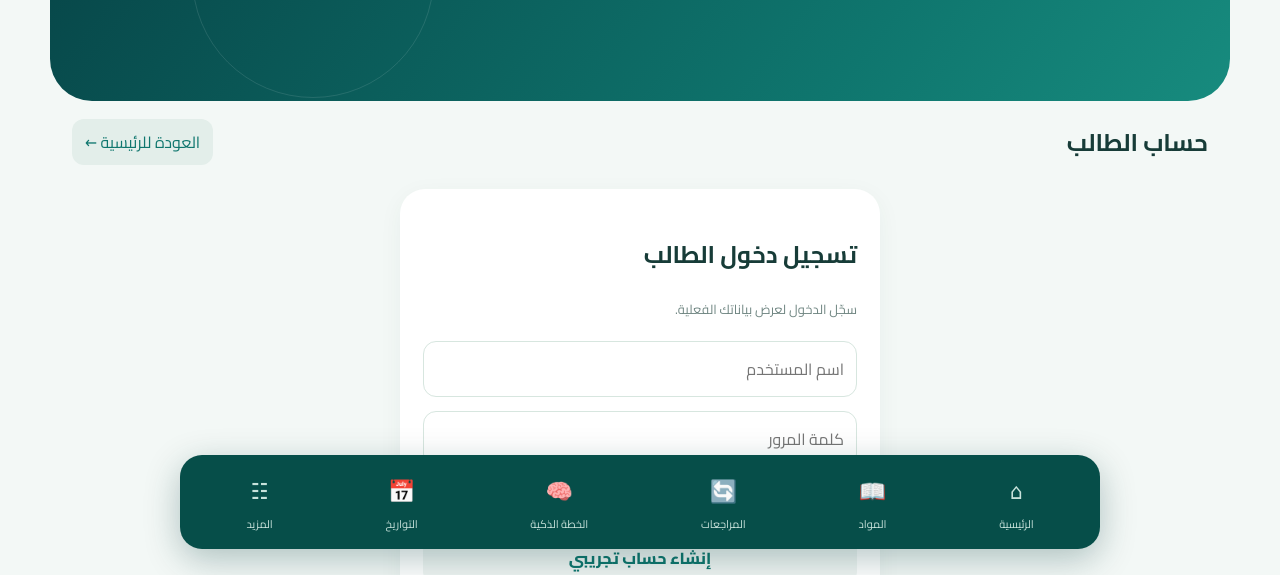
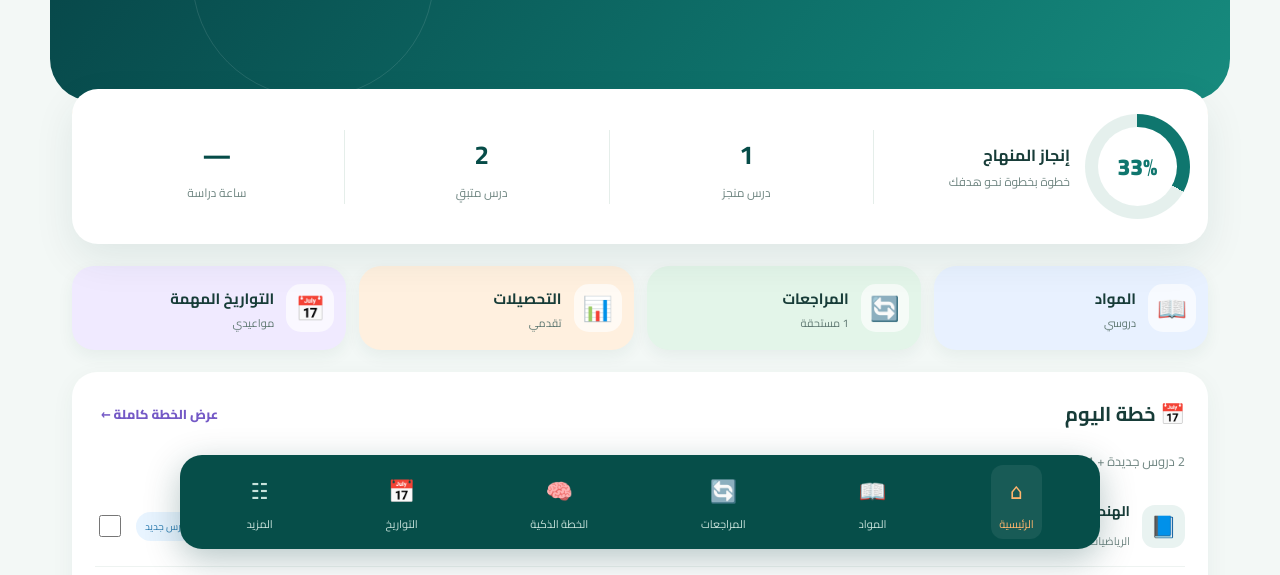
Before and after one commit to belalebrahimabas2007-bot/-, a plain HTML site: page student/index.html in a window 1280 px wide. Shown: the part 239-814 px from the top of the page. Drawn offline with Linux system fonts and the light colour scheme.

Commit message:
Open student preview directly without login screen

```diff
--- a/student/index.html
+++ b/student/index.html
@@ -34,5 +34,5 @@ function updateTimer(){let s=timerEnd?Math.max(0,Math.ceil((timerEnd-Date.now())
 function startTimer(){if(!timerEnd){timerEnd=Date.now()+seconds*1000;timerInterval=setInterval(updateTimer,1000)}}
 function pauseTimer(){if(timerEnd){seconds=Math.max(0,Math.ceil((timerEnd-Date.now())/1000));timerEnd=0;clearInterval(timerInterval);updateTimer()}}
 function resetTimer(){pauseTimer();breakMode=false;seconds=25*60;updateTimer()}
-renderHome();if(token())load();else go('login');
+renderHome();if(token())load();else demo();
 </script></body></html>
```
